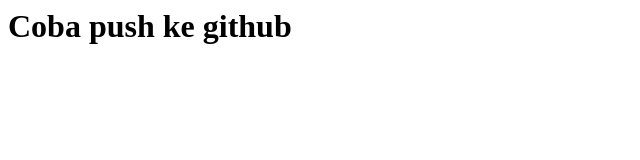
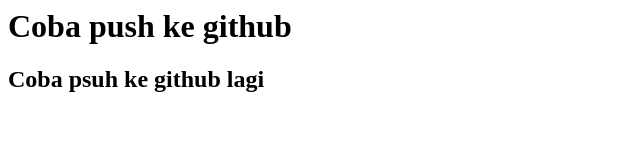
Before and after one commit to moeh411/repo-github, a plain HTML site: page index.html in a window 1280 px wide. Shown: the whole page, without its empty margins (0-640 px from the left). Drawn offline with Linux system fonts and the light colour scheme.

Commit message:
update & push

```diff
--- a/index.html
+++ b/index.html
@@ -1,2 +1,3 @@
 <title>Belajar Github</title>
 <h1>Coba push ke github</h1>
+<h2>Coba psuh ke github lagi</h2>
```
